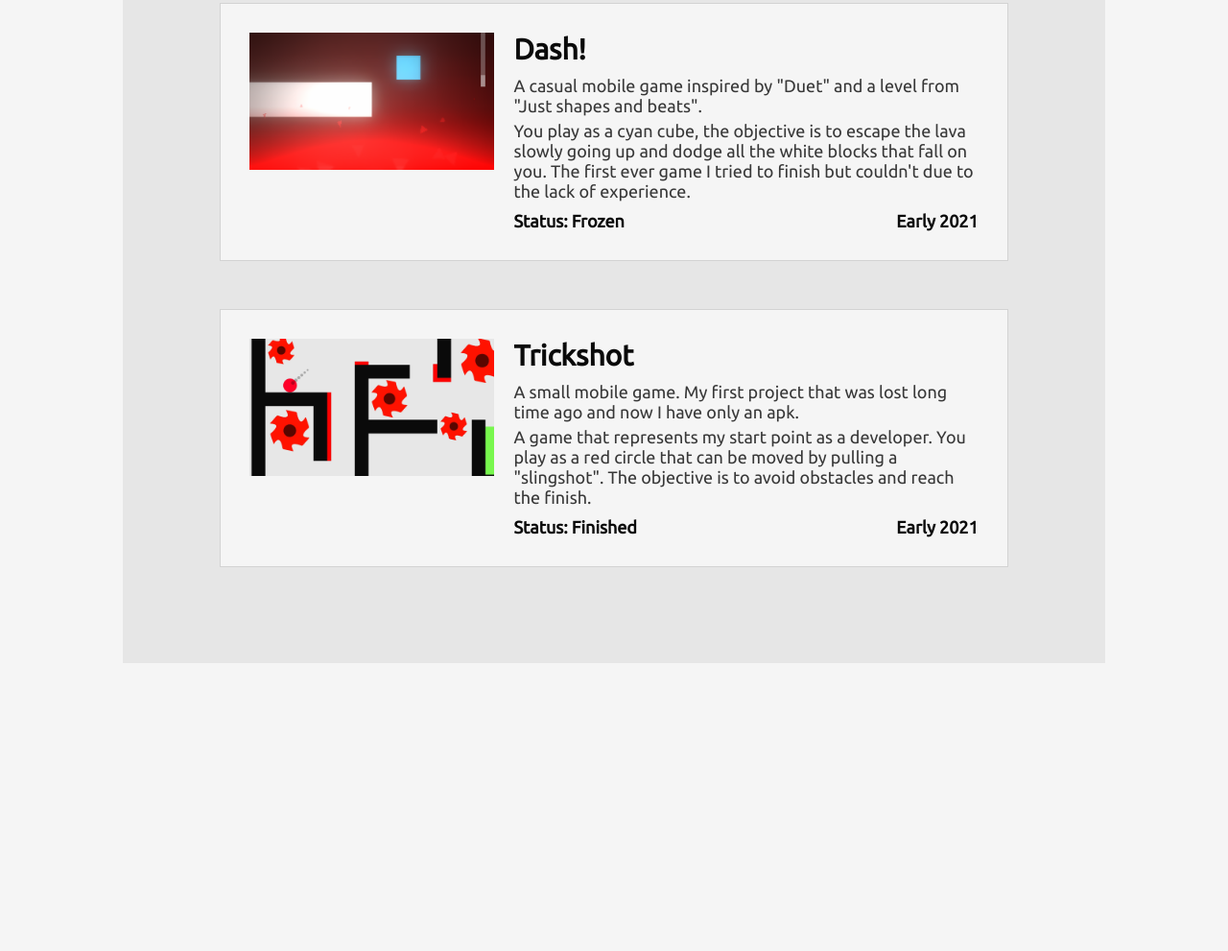
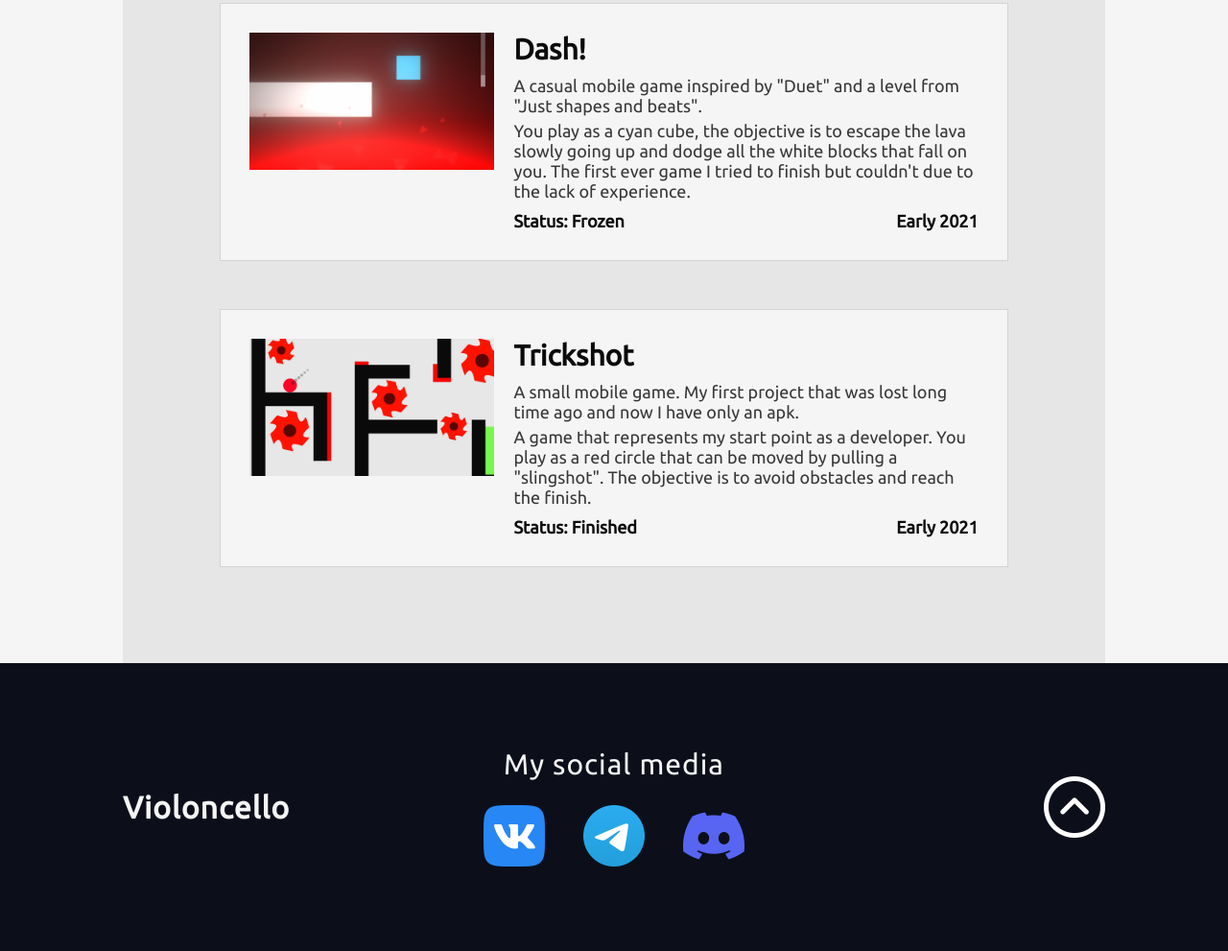
Before and after one commit to SassyAssSas/devcello-website, a plain HTML site: page Devcello-ru/index.html in a window 1280 px wide. Shown: the part 798-1789 px from the top of the page at 96% size. Before the commit the page ends 1489 px from the top, so only its background shows below. Drawn offline with Linux system fonts and the light colour scheme; a web font is replaced by a local one.

Commit message:
Added footer to the projects page

```diff
--- a/Devcello-ru/css/projects.css
+++ b/Devcello-ru/css/projects.css
@@ -13,8 +13,13 @@ body {
     margin: 0 auto;
     width: 80vw;
     height: 100%;
+    display: flex;
+}
 
-    display: flex;
+.logo {
+    font-size: 32px;
+    font-weight: bold;
+    user-select: none;
 }
 
 .header {
@@ -25,12 +30,6 @@ body {
     font-family: 'Ubuntu', sans-serif;
     letter-spacing: 1px;
     color: rgb(245, 245, 245);
-}
-
-.header .logo {
-    font-size: 32px;
-    font-weight: bold;
-    user-select: none;
 }
 
 .header .line-separator {
@@ -91,6 +90,60 @@ body {
 #dropdown-menu .dropdown-button:hover {
     cursor: pointer;
     color: rgb(215, 215, 215);
+}
+
+.footer {
+    height: 300px;
+    max-height: fit-content;
+    background-color: #0C0F1A;
+    font-family: 'Ubuntu', sans-serif;
+    letter-spacing: 1px;
+    color: rgb(245, 245, 245);
+}
+
+.footer .logo-box, .footer .return-box {
+    width: 100%;
+    display: flex;
+}
+
+.footer .logo-box .logo {
+    margin: auto 0;
+}
+
+.footer .return-box .return-button {
+    width: 64px;
+    height: 64px;
+    margin: auto 0;
+    margin-right: 0;
+    display: flex;
+    margin-left: auto;
+}
+
+.footer .social-media {
+    width: fit-content;
+    display: flex;
+    flex-direction: column;
+}
+
+.footer .social-media .box {
+    margin: auto;
+}
+
+.footer .social-media .title {
+    font-size: 30px;
+    text-align: center;
+}
+
+.footer .social-media .icons {
+    margin-top: 25px;
+    display: flex;
+}
+
+.footer .social-media .icons .social-media-icon {
+    margin: auto 20px;
+    width: 64px;
+    height: 64px;
+    display: flex;
 }
 
 /* Main */
@@ -435,6 +488,18 @@ body {
     .main .project-box .content .text .details p {
         font-weight: 700;
     }
+
+    .footer .logo-box {
+        display: none;
+    }
+
+    .footer .return-box {
+        display: none;
+    }
+
+    .footer .social-media {
+        margin: 0 auto;
+    }
 }
 
 @media screen and (max-width: 720px) {
--- a/Devcello-ru/index.html
+++ b/Devcello-ru/index.html
@@ -8,7 +8,7 @@
     <link rel="stylesheet" href="css/projects.css">
 </head>
 <body>
-    <div class="header">
+    <div id="header" class="header">
         <div class="container">
             <div class="logo" translate="no">Violoncello</div>
             <div class="line-separator"></div>
@@ -107,6 +107,35 @@
         </div>
     </div>
 
+    <div class="footer">
+        <div class="container">
+            <div class="logo-box">
+                <div class="logo">Violoncello</div>
+            </div>
+            <div class="social-media">
+                <div class="box">
+                    <div class="title">My social media</div>
+                    <div class="icons">
+                        <a class="social-media-icon" href="https://vk.com/saspotato" target="_blank">
+                            <img src="images/icons/social-media/vk.png" alt="">
+                        </a>
+                        <a class="social-media-icon" href="https://t.me/SasPotato" target="_blank">
+                            <img src="images/icons/social-media/telegram.png" alt="">
+                        </a>
+                        <a class="social-media-icon" href="https://discordapp.com/users/374510648199217152" target="_blank">
+                            <img src="images/icons/social-media/discord.png" alt="">
+                        </a>
+                    </div>
+                </div>
+            </div>
+            <div class="return-box">
+                <a href="#header" class="return-button">
+                    <img src="images/icons/up-arrow.png" alt="">
+                </a>
+            </div>
+        </div>
+    </div>
+
     <script src="js/lang.js"></script>
     <script src="js/localization.js"></script>
     <script src="js/menuButtons.js"></script>
```
Also changed, not shown: Devcello-ru/images/icons/up-arrow.png (added).
